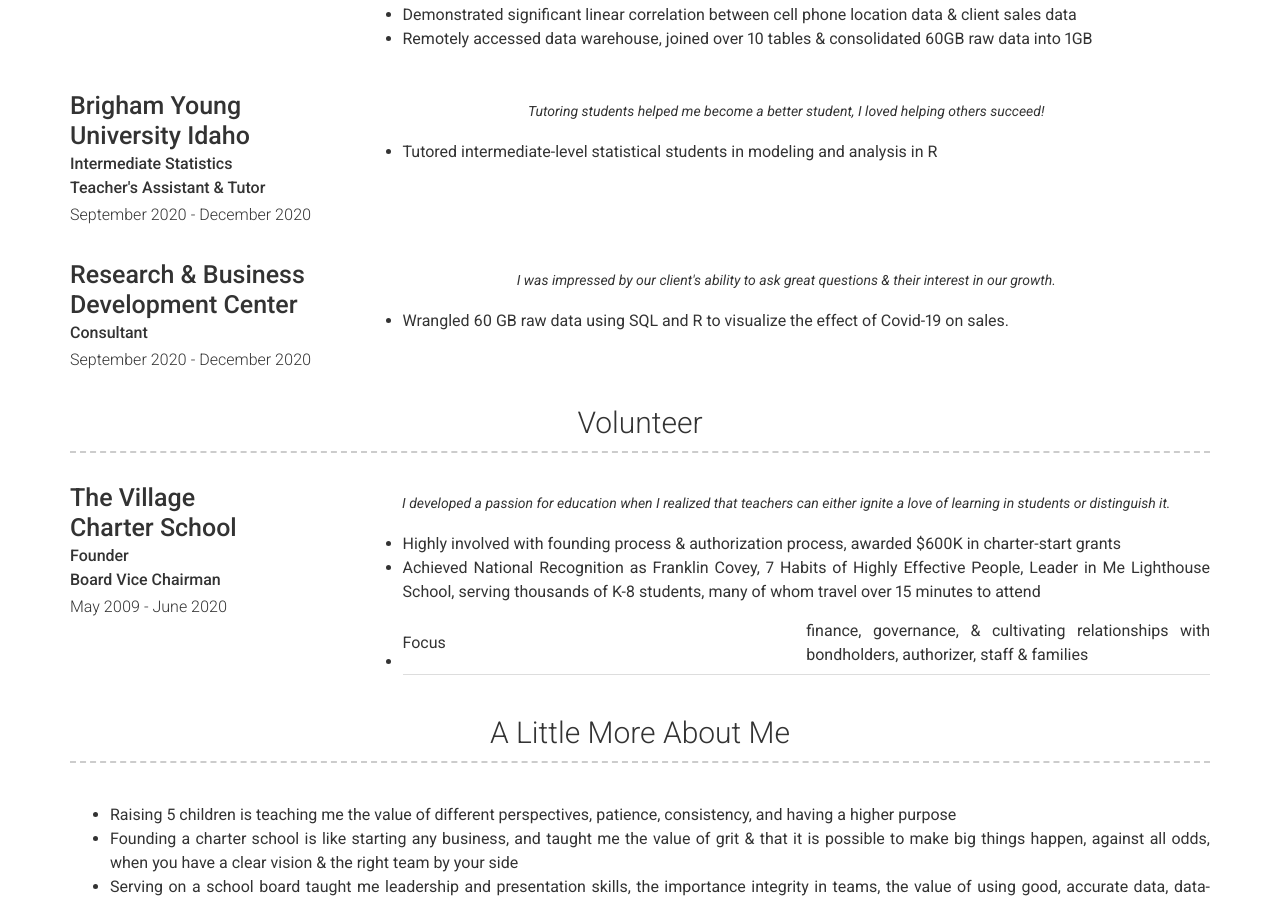
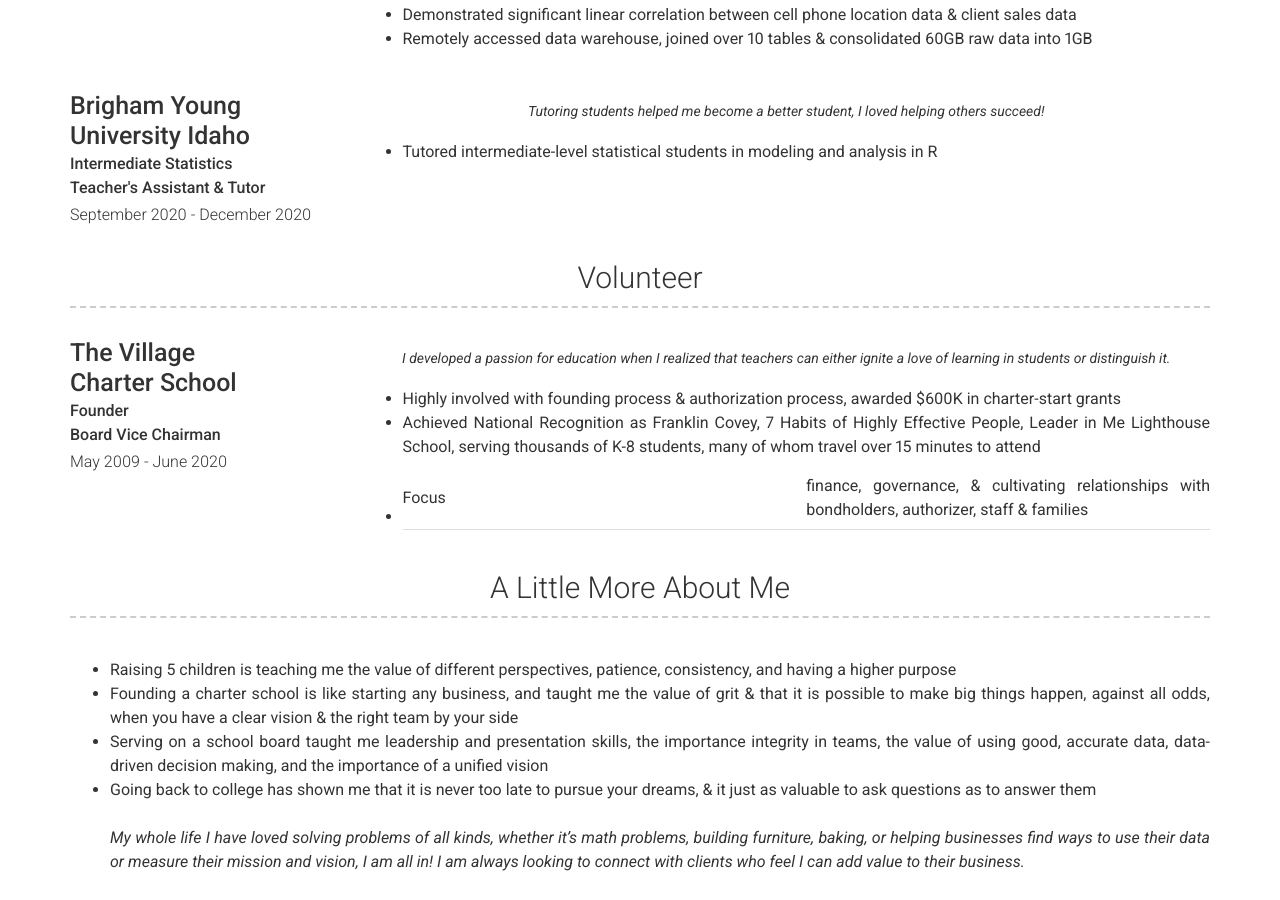
Before and after one commit to sproogen/modern-resume-theme, a Jekyll site: the page built from index.md, in a window 1280 px wide and 900 px high, scrolled down 1838 px. Built offline with Jekyll 4.4.1, drawn with Linux system fonts in a browser that asks for light colours; nearby versions of some CDN libraries.

Commit message:
removed RDBC consultant

```diff
--- a/_config.yml
+++ b/_config.yml
@@ -135,14 +135,6 @@
           Tutoring students helped me become a better student, I loved helping others succeed!
         description: | # this will include new lines to allow paragraphs
           - Tutored intermediate-level statistical students in modeling and analysis in R
-      - layout: left
-        title: Research & Business Development Center
-        caption: September 2020 - December 2020
-        sub_title: Consultant
-        quote: >
-          I was impressed by our client's ability to ask great questions & their interest in our growth.
-        description: | # this will include new lines to allow paragraphs
-          - Wrangled 60 GB raw data using SQL and R to visualize the effect of Covid-19 on sales.
 
   - title: Volunteer # Title for the section
     layout: list # Type of content section (list/text)
```
